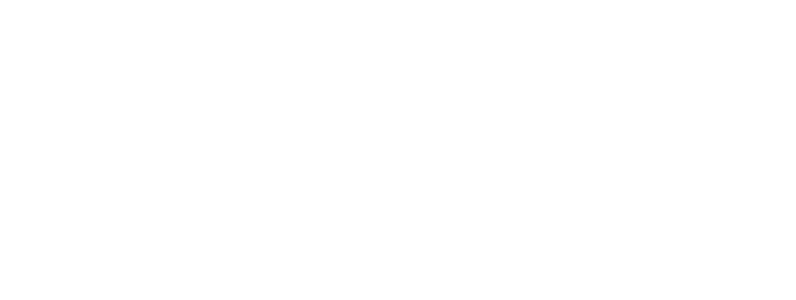
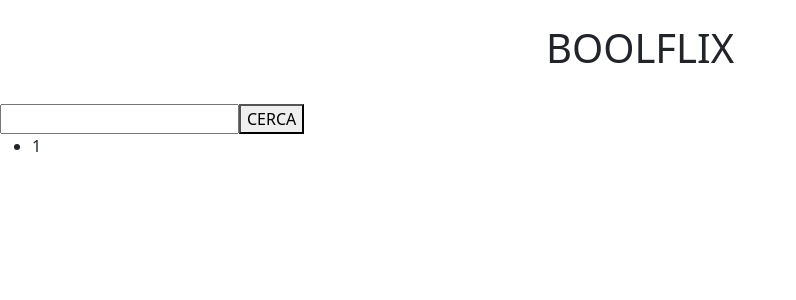
Before and after one commit to MattiaAngelini/Boolfix, a Vue app: page / in a window 1280 px wide. Shown: the top 300 px of the page, without its empty margins (0-796 px from the left). Built offline with nearby package versions, Linux system fonts and the light colour scheme; the HTML template or start-up script is replaced by a standard one.

Commit message:
Add: created components

```diff
--- a/src/App.vue
+++ b/src/App.vue
@@ -1,8 +1,19 @@
 <script>
 import axios from 'axios';
-import { store } from '../store.js';
+import { store } from './store.js';
+import AppHeader from './components/AppHeader.vue';
+import AppSearch from './components/AppSearch.vue';
+import ListMovies from './components/ListMovies.vue';
 
 export default {
+  //COMPONENTS
+  components: {
+    AppHeader,
+    AppSearch,
+    ListMovies
+
+  },
+  //DATA
   data() {
     return {
       store
@@ -11,7 +22,12 @@
 
 };
 </script>
+
 <template>
+
+  <AppHeader></AppHeader>
+  <AppSearch></AppSearch>
+  <ListMovies></ListMovies>
 
 </template>
 
--- /dev/null
+++ b/src/components/AppHeader.vue
@@ -0,0 +1,16 @@
+<script>
+
+export default {
+    name:'AppHeader'
+
+}
+
+</script>
+
+<template>
+
+    <h1 class="text-center p-4">BOOLFLIX</h1>
+
+</template>
+
+<style scoped lang="scss"></style>
--- /dev/null
+++ b/src/components/AppSearch.vue
@@ -0,0 +1,26 @@
+<script>
+
+import { store } from '../store.js'
+
+export default {
+    name: 'AppSearch',
+
+    data() {
+    return {
+        store,
+
+    };
+    },
+}
+
+
+</script>
+
+<template>
+
+    <input type="text" name="" id="">
+    <button>CERCA</button>
+
+</template>
+
+<style scoped lang="scss"> </style>
--- /dev/null
+++ b/src/components/ListMovies.vue
@@ -0,0 +1,27 @@
+<script>
+
+import { store } from '../store.js'
+
+export default {
+    name: 'ListMovie',
+
+    data() {
+    return {
+        store,
+
+    };
+    },
+}
+
+
+</script>
+
+<template>
+
+    <ul>
+        <li>1</li>
+    </ul>
+
+</template>
+
+<style scoped lang="scss"> </style>
```
Also changed, not shown: src/main.js (renamed from main.js), src/store.js (renamed from store.js).
